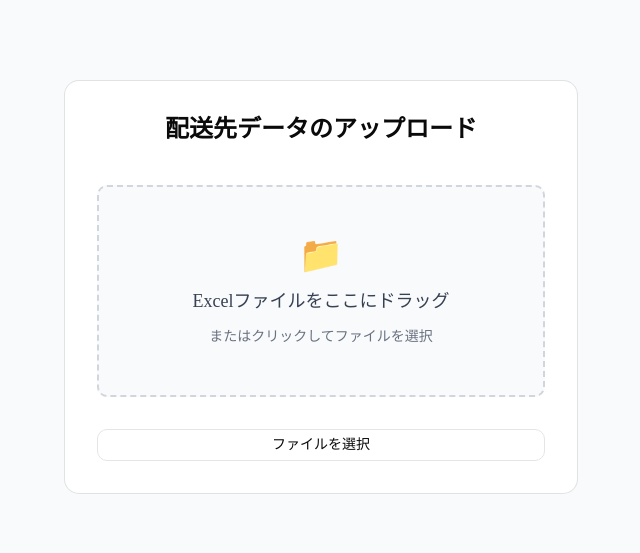
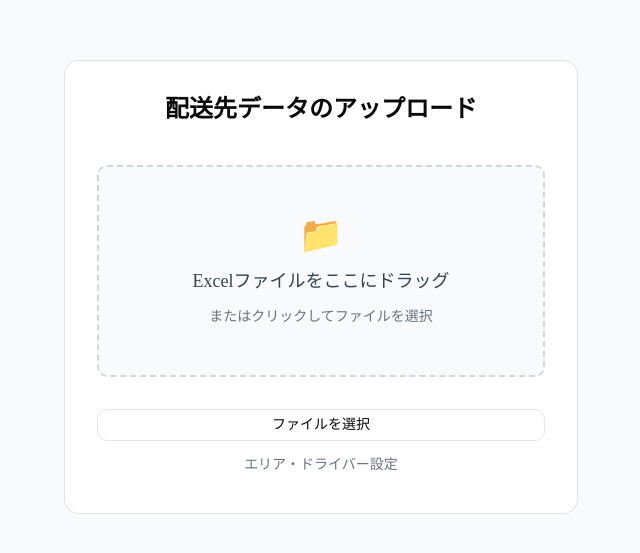
Before and after one commit to kenishidada/dispatch-app, a Next.js app: page /upload in a window 1280 px wide. Shown: the part 113-666 px from the top of the page, without its empty margins (319-959 px from the left). Built offline with nearby package versions, Linux system fonts and the light colour scheme.

Commit message:
feat: add settings link to upload page for pre-upload configuration
Co-Authored-By: Claude Opus 4.6 (1M context) <noreply@anthropic.com>

```diff
--- a/src/app/(routes)/settings/page.tsx
+++ b/src/app/(routes)/settings/page.tsx
@@ -9,9 +9,14 @@ export default function SettingsPage() {
     <div className="min-h-screen bg-gray-50">
       <header className="flex items-center justify-between px-6 py-3 bg-white border-b">
         <h1 className="text-lg font-bold">設定</h1>
-        <Link href="/map">
-          <Button variant="outline" size="sm">地図に戻る</Button>
-        </Link>
+        <div className="flex gap-2">
+          <Link href="/upload">
+            <Button variant="outline" size="sm">アップロード</Button>
+          </Link>
+          <Link href="/map">
+            <Button variant="outline" size="sm">地図に戻る</Button>
+          </Link>
+        </div>
       </header>
       <main className="max-w-4xl mx-auto p-6">
         <AreaRuleEditor />
--- a/src/features/upload/components/UploadDropzone.tsx
+++ b/src/features/upload/components/UploadDropzone.tsx
@@ -2,6 +2,7 @@
 
 import { useCallback, useState } from "react";
 import { useRouter } from "next/navigation";
+import Link from "next/link";
 import { Button } from "@/components/ui/button";
 import { Card } from "@/components/ui/card";
 import { useDeliveryStore } from "@/shared/store/deliveryStore";
@@ -117,7 +118,7 @@ export function UploadDropzone() {
           </div>
         )}
 
-        <div className="mt-4">
+        <div className="mt-4 space-y-2">
           <Button
             variant="outline"
             className="w-full"
@@ -126,6 +127,11 @@ export function UploadDropzone() {
           >
             ファイルを選択
           </Button>
+          <Link href="/settings" className="block">
+            <Button variant="ghost" className="w-full text-gray-500 text-sm">
+              エリア・ドライバー設定
+            </Button>
+          </Link>
         </div>
       </Card>
     </div>
```
